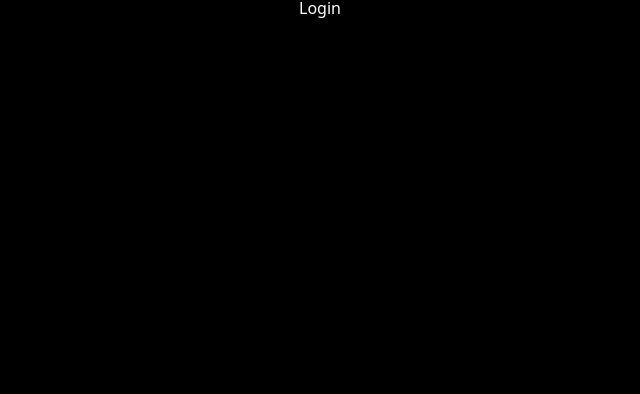
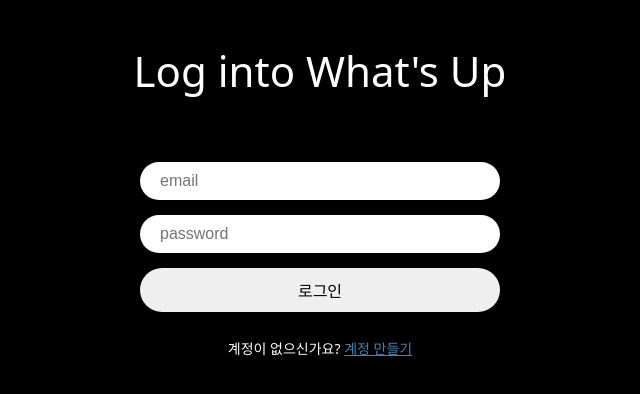
Before and after one commit to woooooooojin/WhatsUp, a React (Vite) app: page /login in a window 1280 px wide. Shown: the top 394 px of the page, without its empty margins (320-960 px from the left). Built offline with nearby package versions, Linux system fonts and the light colour scheme; no server answers; the HTML template or start-up script is replaced by a standard one.

Commit message:
firebase login

```diff
--- /dev/null
+++ b/src/components/AuthCommon.ts
@@ -0,0 +1,55 @@
+import { styled } from "styled-components"
+
+export const Wrapper =styled.div`
+  height: 100%;
+  display: flex;
+  flex-direction: column;
+  align-items: center;
+  width: 420px;
+  padding: 50px 0;
+`
+export const Form = styled.form`
+  margin-top: 70px;
+  display: flex;
+  flex-direction: column;
+  gap: 15px;
+  width: 100%;
+  padding: 0 30px;
+  margin-bottom: 10px;
+`
+export const Input = styled.input`
+  padding: 10px 20px;
+  border-radius: 50px;
+  border: none;
+  font-size: 16px;
+  &:focus{
+    outline: 2.5px dashed yellow;
+
+  }
+  &[type='submit']{
+    cursor: pointer;
+    outline: none;
+    transition: .3s;
+    &:hover{
+      opacity: 0.8;
+    }
+  }
+
+`
+export const Title = styled.h1`
+  font-size: 42px;
+
+`
+export const Error = styled.span`
+  color: tomato;
+  font-size: 12px;
+`
+
+export const Switcher = styled.span`
+  margin-top: 20px;
+  font-size: 14px;
+  a{
+    color: steelblue;
+  }
+
+`
--- a/src/components/Layout.tsx
+++ b/src/components/Layout.tsx
@@ -3,7 +3,6 @@
 export default function Layout() {
   return (
     <>
-        <h1>layout</h1>
         <Outlet/>
     </>
   )
--- /dev/null
+++ b/src/components/ProtectedRoute.tsx
@@ -0,0 +1,11 @@
+import { Navigate } from "react-router-dom"
+import { auth } from "../firebase"
+
+export default function ProtectedRoute({children} : {children:React.ReactNode}) {
+
+    const user = auth.currentUser
+    if(user === null){
+        return <Navigate to='/login'/>
+    }
+  return children
+}
--- a/src/routes/CreateAccount.tsx
+++ b/src/routes/CreateAccount.tsx
@@ -1,53 +1,13 @@
+import { createUserWithEmailAndPassword, updateProfile } from "firebase/auth"
 import { useState } from "react"
-import { styled } from "styled-components"
+import { auth } from "../firebase"
+import { Link, useNavigate } from "react-router-dom"
+import { FirebaseError } from "firebase/app"
+import { Error, Form, Input, Switcher, Title, Wrapper } from "../components/AuthCommon"
 
-const Wrapper =styled.div`
-  height: 100%;
-  display: flex;
-  flex-direction: column;
-  align-items: center;
-  width: 420px;
-  border: 1px solid #fff;
-  padding: 50px 0;
-  border-radius: 10px;
-`
-const Form = styled.form`
-  margin-top: 70px;
-  display: flex;
-  flex-direction: column;
-  gap: 15px;
-  width: 100%;
-  padding: 0 30px;
-`
-const Input = styled.input`
-  padding: 10px 20px;
-  border-radius: 50px;
-  border: none;
-  font-size: 16px;
-  &:focus{
-    outline: 2.5px dashed yellow;
-
-  }
-  &[type='submit']{
-    cursor: pointer;
-    outline: none;
-    transition: .3s;
-    &:hover{
-      opacity: 0.8;
-    }
-  }
-
-`
-const Title = styled.h1`
-  font-size: 42px;
-
-`
-const Error = styled.span`
-  color: tomato;
-  font-size: 12px;
-`
 
 export default function CreateAccount() {
+  const navigate = useNavigate()
   const [loading, setLoading] = useState(false)
   const [name, setName] = useState('')
   const [email, setEmail] = useState('')
@@ -65,12 +25,21 @@
     }
   }
 
-  const onSubmit = (e:React.FormEvent<HTMLFormElement>)=>{
+  const onSubmit = async (e:React.FormEvent<HTMLFormElement>)=>{
     e.preventDefault()
+    setError("")
+    if(loading || name === "" || email === "" || password === "") return; //로딩중이거나 이름 이메일 비번이 비었을경우 함수종료
     try{
-
+      const credential = await createUserWithEmailAndPassword(auth, email, password)
+      console.log(credential.user)
+      await updateProfile(credential.user,{
+        displayName : name,
+      })
+      navigate('/')
     }catch(e){
-
+      if(e instanceof FirebaseError){
+        setError(e.message)
+      }
     }finally{
       setLoading(false)
     }
@@ -92,6 +61,11 @@
           <Input type="submit" value={loading ? 'loading' : '계정생성'} />
         </Form>
         {error !== '' ? <Error>{error}</Error> : null}
+
+        <Switcher>
+          이미 계정이 있으신가요? <Link to='/login'>로그인 하기</Link>
+        </Switcher>
+
       </Wrapper>
     </>
   )
--- a/src/routes/Home.tsx
+++ b/src/routes/Home.tsx
@@ -1,6 +1,18 @@
+import { auth } from "../firebase"
+
+
+
 
 export default function Home() {
+  const logOut = ()=>{
+    auth.signOut()
+  }
+
   return (
-    <>Home</>
+    <>
+
+      <h1><button onClick={logOut}>logout</button></h1>
+
+    </>
   )
 }
--- a/src/routes/Login.tsx
+++ b/src/routes/Login.tsx
@@ -1,6 +1,64 @@
+import { useState } from "react"
+import { auth } from "../firebase"
+import { Link, useNavigate } from "react-router-dom"
+import { FirebaseError } from "firebase/app"
+import { signInWithEmailAndPassword } from "firebase/auth"
+import { Error, Form, Input, Switcher, Title, Wrapper } from "../components/AuthCommon"
+
+
 
 export default function Login() {
+  const navigate = useNavigate()
+  const [loading, setLoading] = useState(false)
+  const [email, setEmail] = useState('')
+  const [password, setPassword] = useState('')
+  const [error, setError] = useState('')
+
+  const onChange = (e:React.ChangeEvent<HTMLInputElement>)=>{
+    const {target: {name, value}} =e;
+    if(name === 'email'){
+      setEmail(value)
+    }else if(name === 'password'){
+      setPassword(value)
+    }
+  }
+
+  const onSubmit = async (e:React.FormEvent<HTMLFormElement>)=>{
+    e.preventDefault()
+    setError("")
+    if(loading  || email === "" || password === "") return; //로딩중이거나 이름 이메일 비번이 비었을경우 함수종료
+    try{
+     setLoading(true)
+     await signInWithEmailAndPassword(auth, email, password)
+      navigate('/')
+    }catch(e){
+      if(e instanceof FirebaseError){
+        setError(e.message)
+      }
+    }finally{
+      setLoading(false)
+    }
+
+  }
+
   return (
-    <>Login</>
+    <>
+      <Wrapper>
+        <Title>Log into What's Up</Title>
+        <Form onSubmit={onSubmit}>
+
+
+          <Input onChange={onChange} name="email" value={email} placeholder="email" type="email" required/>
+
+          <Input onChange={onChange} name="password" value={password} placeholder="password" type="password" required/>
+
+          <Input type="submit" value={loading ? 'loading' : '로그인'} />
+        </Form>
+        {error !== '' ? <Error>{error}</Error> : null}
+        <Switcher>
+          계정이 없으신가요? <Link to='/create-account'>계정 만들기</Link>
+        </Switcher>
+      </Wrapper>
+    </>
   )
 }
```
Also changed, not shown: src/App.tsx (+4 -3 lines).
